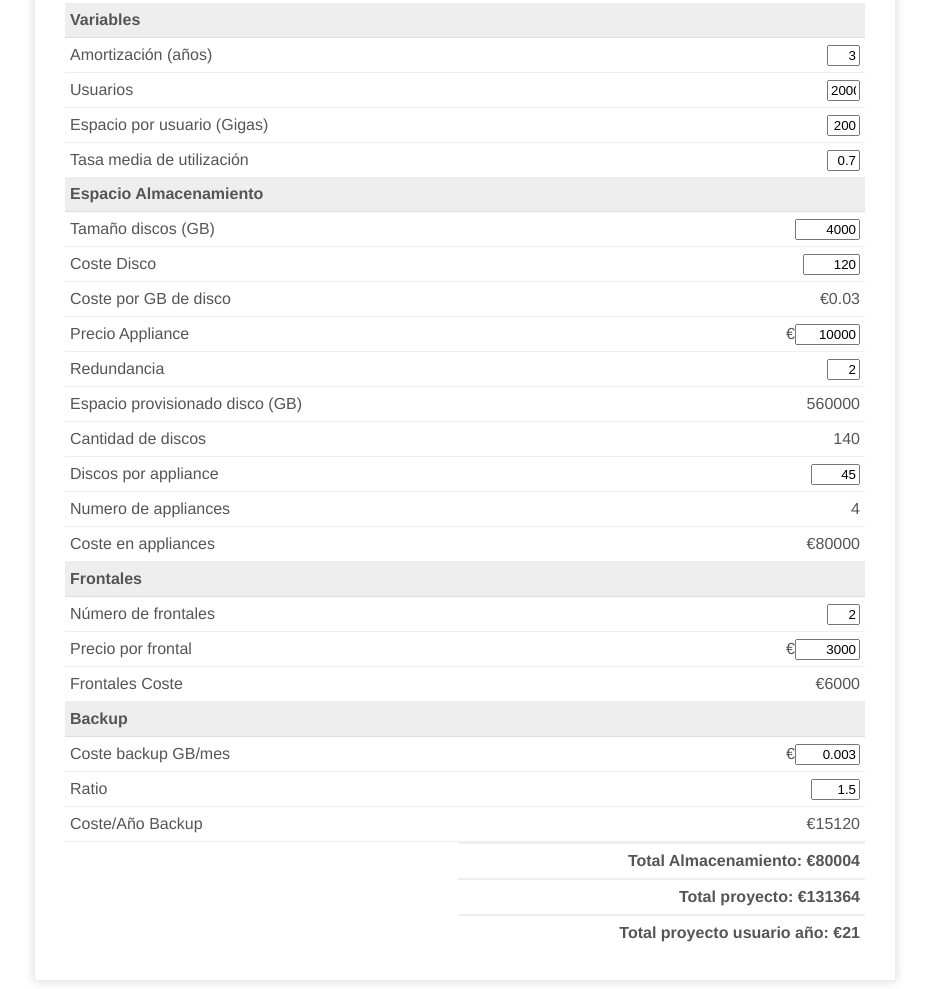
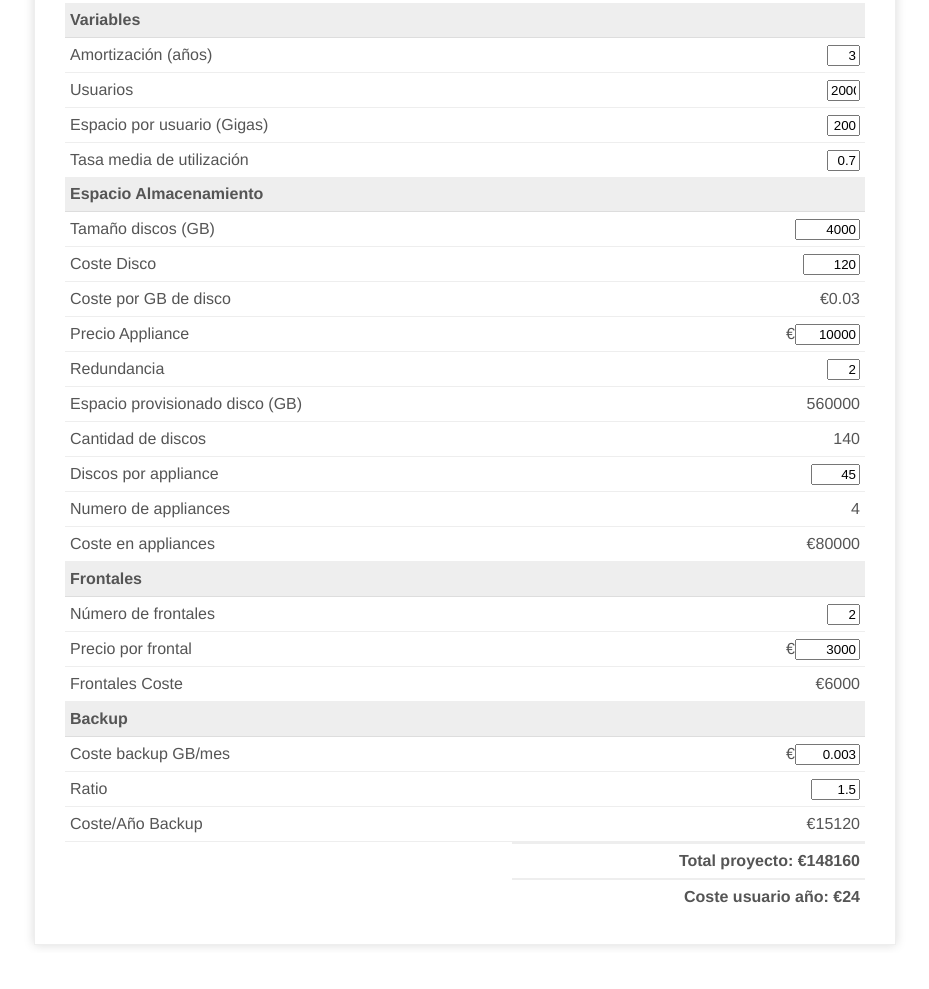
Before and after one commit to rafasoriazu/budget, a plain HTML site: page docs/index.html in a window 1280 px wide. Shown: the part 350-1339 px from the top of the page, without its empty margins (175-1104 px from the left). After the commit the page ends 1303 px from the top, so only its background shows below. Drawn offline with Linux system fonts and the light colour scheme.

Commit message:
error en los numeros

```diff
--- a/docs/index.html
+++ b/docs/index.html
@@ -366,13 +366,13 @@
                      €<span id="backupCost">44</span>
                 </td>
             </tr>
-            <tr class="total">
+            <!--<tr class="total">
                 <td></td>
 
                 <td>
                    Total Almacenamiento: €<span id="totalStorage">44000</span>
                 </td>
-            </tr>
+            </tr>-->
 			<tr class="total">
                 <td></td>
 
@@ -384,7 +384,7 @@
                 <td></td>
 
                 <td>
-                   Total proyecto usuario año: €<span id="totalUserYear">44000</span>
+                   Coste usuario año: €<span id="totalUserYear">44000</span>
                 </td>
             </tr>
         </table>
@@ -435,7 +435,8 @@
 		}
 		function estimatedTotalStorage(){
 			var ratio=$("#ratio").val();
-			totalStorage=Math.trunc(appliancesCost+diskCost*diskQantity);
+			var diskPrice=$("#diskPrice").val()
+			totalStorage=Math.trunc(appliancesCost+(diskPrice*diskQantity));
 			$("#totalStorage").text(totalStorage);
 		}
 		function estimatedTotal(){
```
